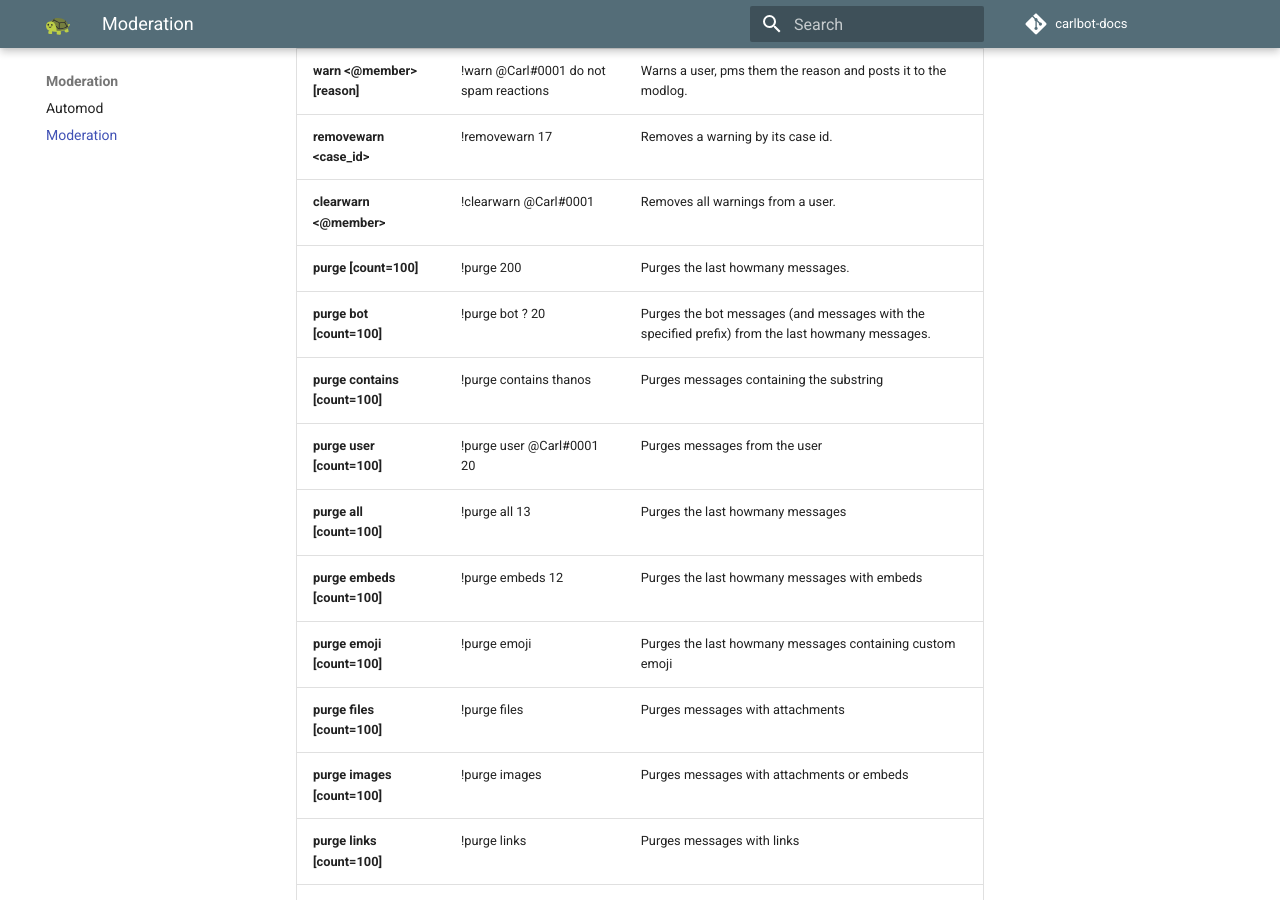
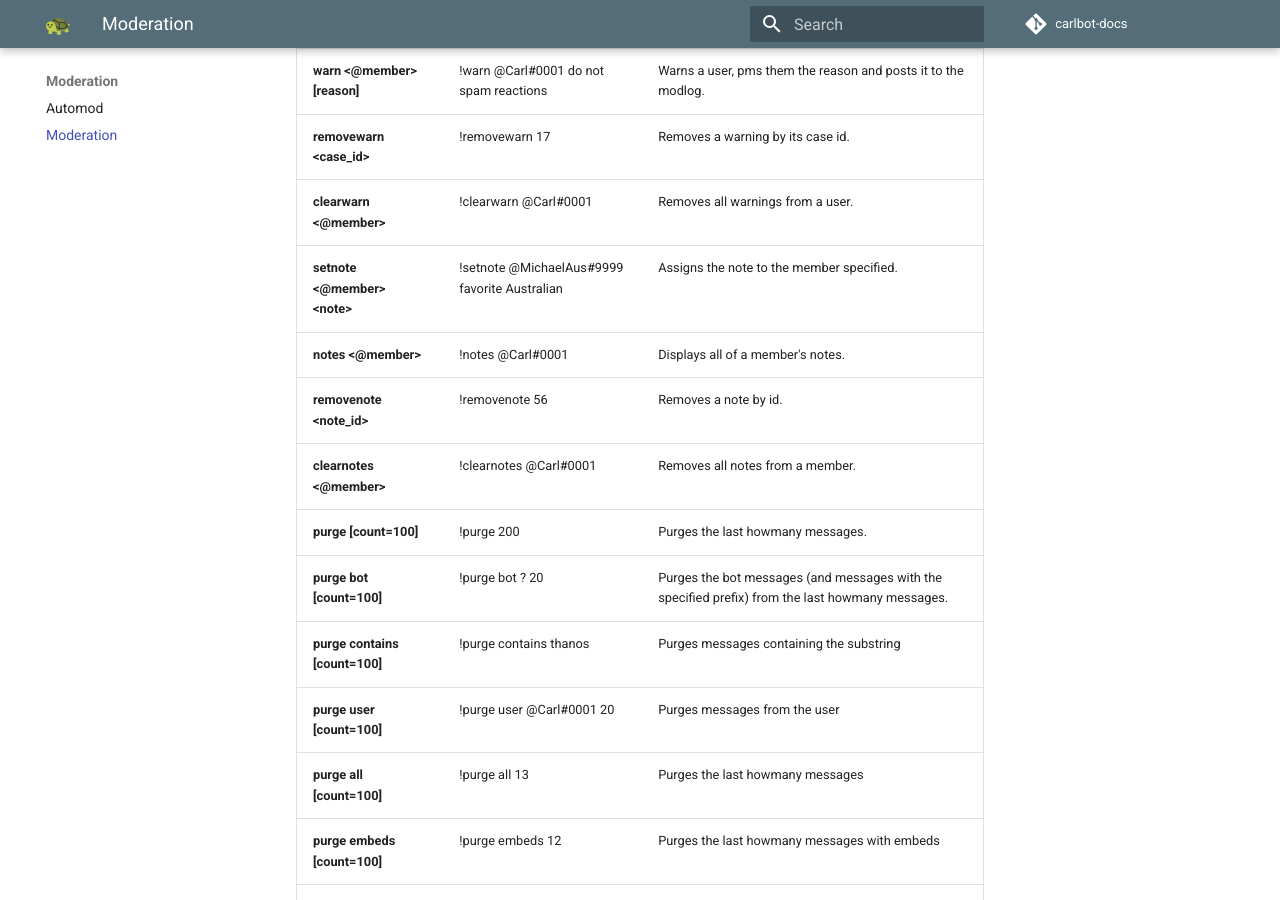
Before and after one commit to botlabs-gg/carlbot-docs, an MkDocs documentation site: the page built from docs/moderation/moderation.md, in a window 1280 px wide and 900 px high, scrolled down 1297 px. Built offline with MkDocs 1.6.1 and Material for MkDocs 9.7.7, drawn with Linux system fonts in a browser that asks for light colours; comment, search, counter and statistics services are not loaded.

Commit message:
Added notes commands
Added the 4 commands relating to notes with examples and descriptions.

```diff
--- a/docs/moderation/moderation.md
+++ b/docs/moderation/moderation.md
@@ -21,6 +21,10 @@
 | **warn &lt;@member&gt; \[reason\]** | !warn @Carl\#0001 do not spam reactions | Warns a user, pms them the reason and posts it to the modlog. |
 | **removewarn &lt;case\_id&gt;** | !removewarn 17 | Removes a warning by its case id. |
 | **clearwarn &lt;@member&gt;** | !clearwarn @Carl\#0001 | Removes all warnings from a user. |
+| **setnote &lt;@member&gt; &lt;note&gt;** | !setnote @MichaelAus\#9999 favorite Australian | Assigns the note to the member specified. |
+| **notes &lt;@member&gt;** | !notes @Carl\#0001 | Displays all of a member's notes. |
+| **removenote &lt;note_id&gt;** | !removenote 56 | Removes a note by id. |
+| **clearnotes &lt;@member&gt;** | !clearnotes @Carl\#0001 | Removes all notes from a member. |
 | **purge \[count=100\]** | !purge 200 | Purges the last howmany messages. |
 | **purge bot \[count=100\]** | !purge bot ? 20 | Purges the bot messages \(and messages with the specified prefix\) from the last howmany messages. |
 | **purge contains \[count=100\]** | !purge contains thanos | Purges messages containing the substring |
```
